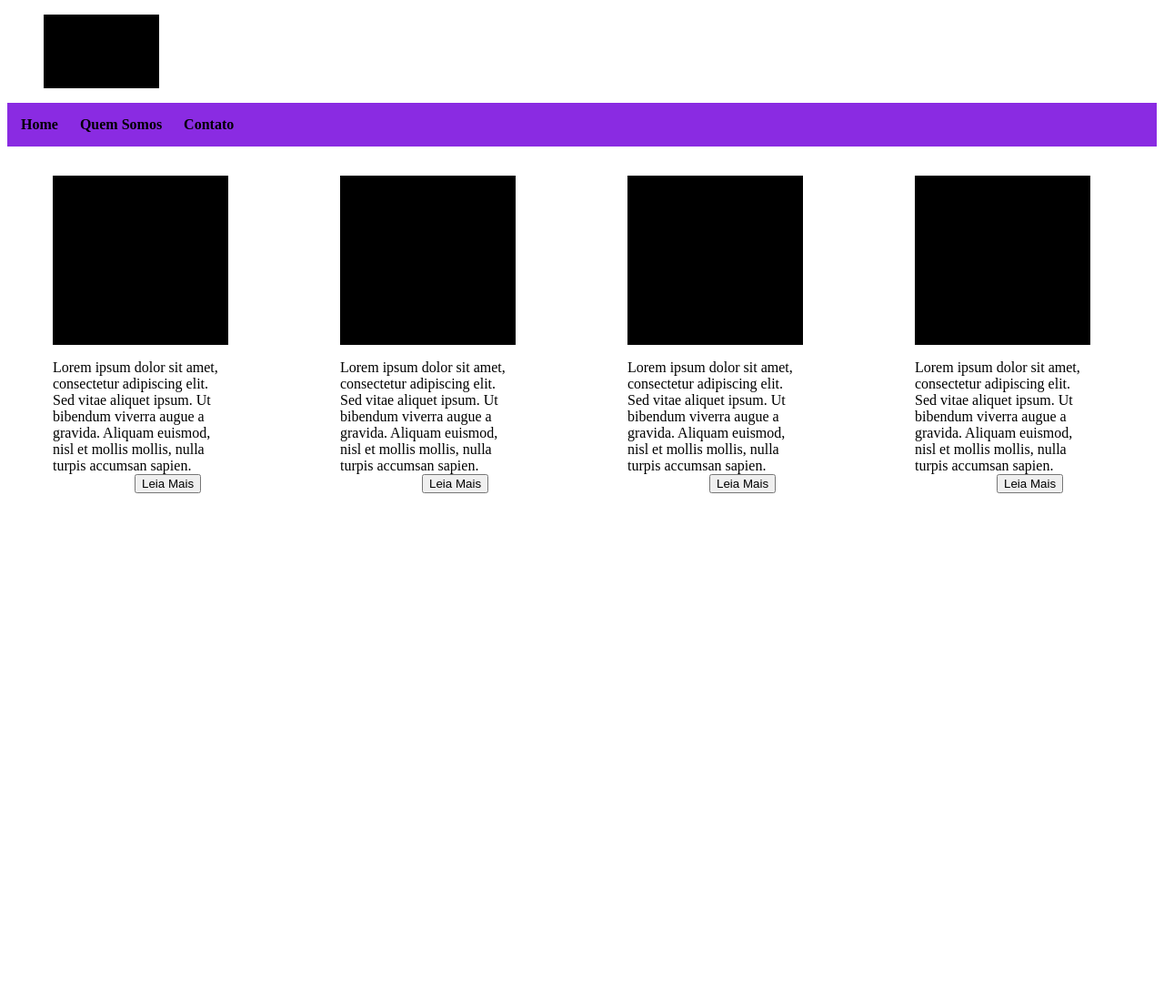
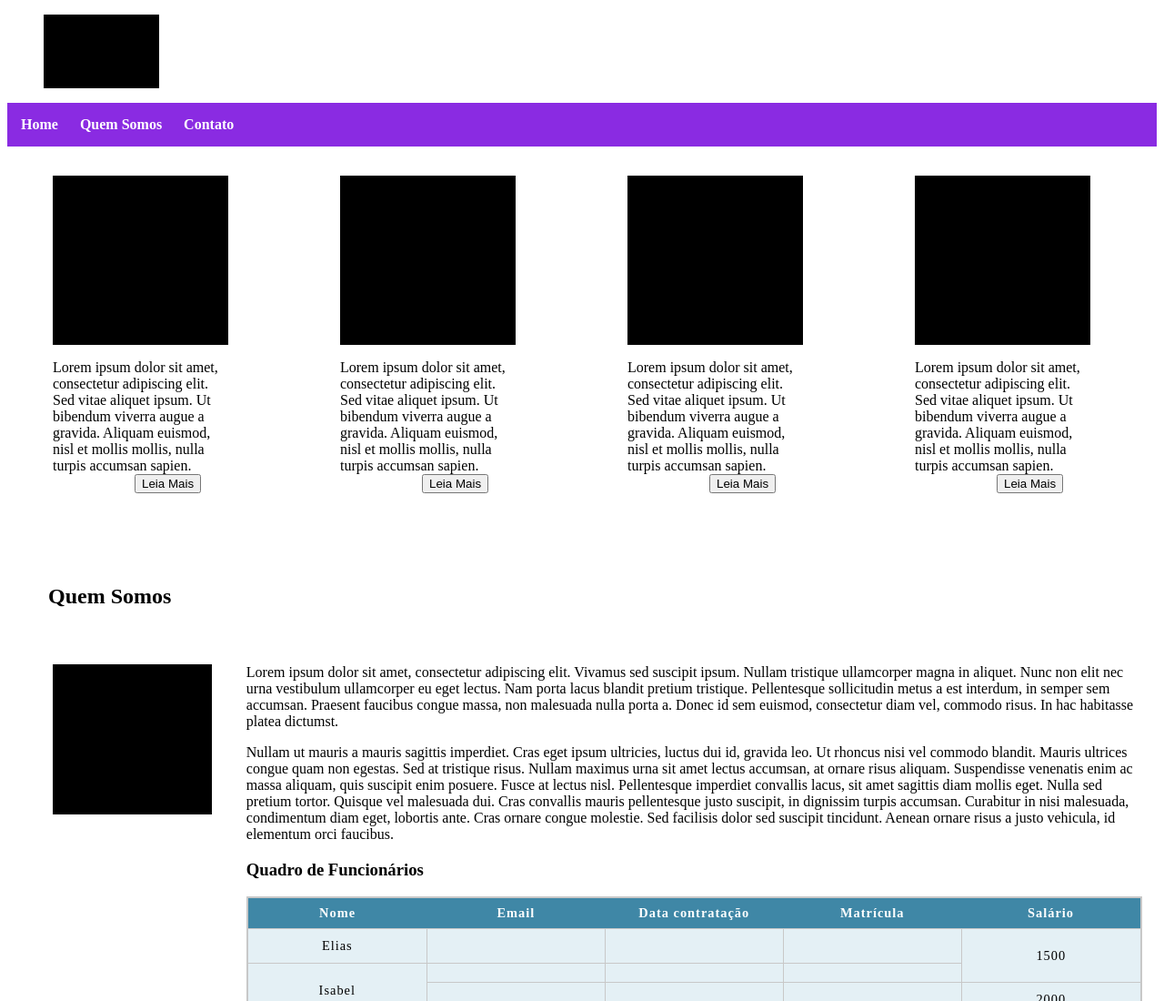
Before and after one commit to victorbrayner/bootcamp-php, a plain HTML site: page modulo-01/semana-03/index.html in a window 1280 px wide. Shown: the top 1100 px of the page at 91% size. Before the commit the page ends 800 px from the top, so only its background shows below. Drawn offline with Linux system fonts and the light colour scheme.

Commit message:
add Quem Somos section

```diff
--- a/modulo-01/semana-03/index.html
+++ b/modulo-01/semana-03/index.html
@@ -12,9 +12,9 @@
         <figure class="page-logo"></figure>
         <div class="navbar">
             <ul class="menu">
-                <li><a href="#home"></a> Home</li>
-                <li><a href="#quem-somos"></a> Quem Somos</li>
-                <li><a href="#contato"></a> Contato</li>
+                <li><a class="menu-link" href="#home">Home</a></li>
+                <li><a class="menu-link" href="#quem-somos">Quem Somos</a></li>
+                <li><a class="menu-link" href="#contato">Contato</a></li>
             </ul>
         </div>
     </nav>
@@ -41,5 +41,65 @@
             <button class="home-button">Leia Mais</button>
         </div>
     </section>
+
+    <section id="quem-somos">
+        <h2 class="section-title">Quem Somos</h2>
+        <div class="col-2 grid-20">
+            <figure class="qs-logo"></figure>
+        </div>
+        <div class="col-2 grid-80">
+            <p>Lorem ipsum dolor sit amet, consectetur adipiscing elit. Vivamus sed suscipit ipsum. Nullam tristique ullamcorper magna in aliquet. Nunc non elit nec urna vestibulum ullamcorper eu eget lectus. Nam porta lacus blandit pretium tristique. Pellentesque sollicitudin metus a est interdum, in semper sem accumsan. Praesent faucibus congue massa, non malesuada nulla porta a. Donec id sem euismod, consectetur diam vel, commodo risus. In hac habitasse platea dictumst. </p>
+            <p>Nullam ut mauris a mauris sagittis imperdiet. Cras eget ipsum ultricies, luctus dui id, gravida leo. Ut rhoncus nisi vel commodo blandit. Mauris ultrices congue quam non egestas. Sed at tristique risus. Nullam maximus urna sit amet lectus accumsan, at ornare risus aliquam. Suspendisse venenatis enim ac massa aliquam, quis suscipit enim posuere. Fusce at lectus nisl. Pellentesque imperdiet convallis lacus, sit amet sagittis diam mollis eget. Nulla sed pretium tortor. Quisque vel malesuada dui. Cras convallis mauris pellentesque justo suscipit, in dignissim turpis accumsan. Curabitur in nisi malesuada, condimentum diam eget, lobortis ante. Cras ornare congue molestie. Sed facilisis dolor sed suscipit tincidunt. Aenean ornare risus a justo vehicula, id elementum orci faucibus. </p>
+
+            <h3>Quadro de Funcionários</h3>
+
+            <table>
+                <thead>
+                    <tr>
+                        <th>Nome</th>
+                        <th>Email</th>
+                        <th>Data contratação</th>
+                        <th>Matrícula</th>
+                        <th>Salário</th>
+                    </tr>
+                </thead>
+                <tbody>
+                    <tr>
+                        <td>Elias</td>
+                        <td></td>
+                        <td></td>
+                        <td></td>
+                        <td colspan="1" rowspan="2">1500</td>
+                    </tr>
+                    <tr>
+                        <td colspan="1" rowspan="2">Isabel</td>
+                        <td></td>
+                        <td></td>
+                        <td></td>
+                    </tr>
+                    <tr>
+                        <td></td>
+                        <td></td>
+                        <td></td>
+                        <td>2000</td>
+                    </tr>
+                    <tr>
+                        <td>Veronica</td>
+                        <td></td>
+                        <td></td>
+                        <td></td>
+                        <td>5000</td>
+                    </tr>
+                </tbody>
+                <tfoot>
+                    <tr>
+                        <th>Salário Total</th>
+                        <td colspan="3"></td>
+                        <th>8500</th>
+                    </tr>
+                </tfoot>
+            </table>
+        </div>
+    </section>
 </body>
 </html>
--- a/modulo-01/semana-03/style.css
+++ b/modulo-01/semana-03/style.css
@@ -1,5 +1,3 @@
-
-
 .page-logo{
     width: 127px;
     height: 81px;
@@ -18,6 +16,15 @@ li{
     margin-right: 20px;
 }
 
+.menu-link{
+    text-decoration: none;
+    color: white;
+}
+
+.card{
+    margin-bottom: 100px;
+}
+
 figcaption{
     width: 193px;
     height: auto;
@@ -34,3 +41,43 @@ figcaption{
 .home-button{
     margin-left: 130px;
 }
+
+.section-title{
+    margin: 45px;
+}
+
+.qs-logo{
+    width: 175px;
+    height: 165px;
+    background-color: black;
+}
+
+table{
+    border-collapse: collapse;
+    border: 2px solid rgb(200, 200, 200);
+    letter-spacing: 1px;
+    font-size: .9em;
+    margin-bottom: 100px;
+}
+
+thead,
+tfoot {
+    background-color: #3f87a6;
+    color: #fff;
+
+}
+
+tbody {
+    background-color: #e4f0f5;
+}
+
+th{
+    padding: 8px;
+    width: 180px;
+}
+
+td{
+    padding: 10px;
+    text-align: center;
+    border: 1px solid rgb(200, 200, 200);
+}
```
